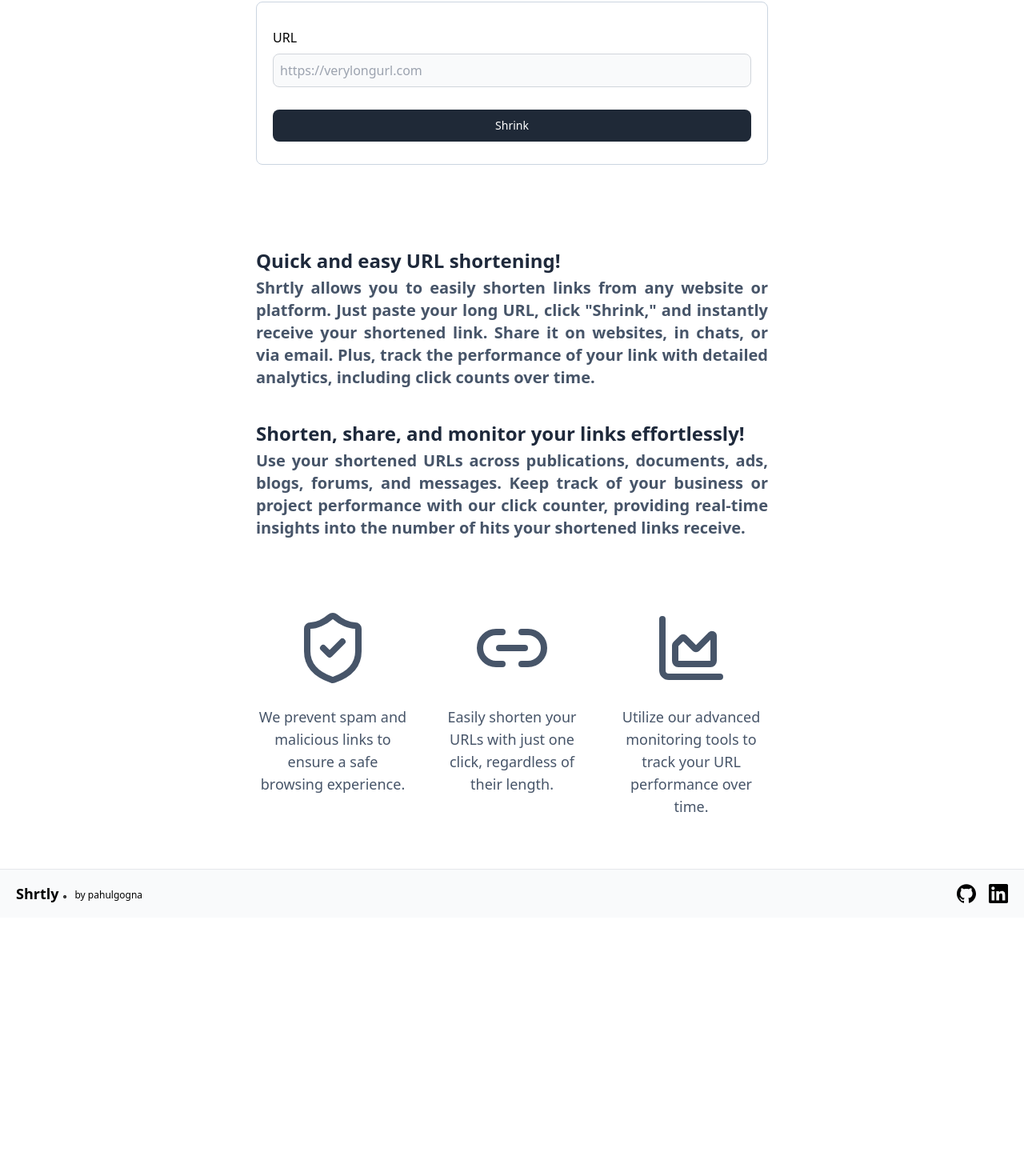
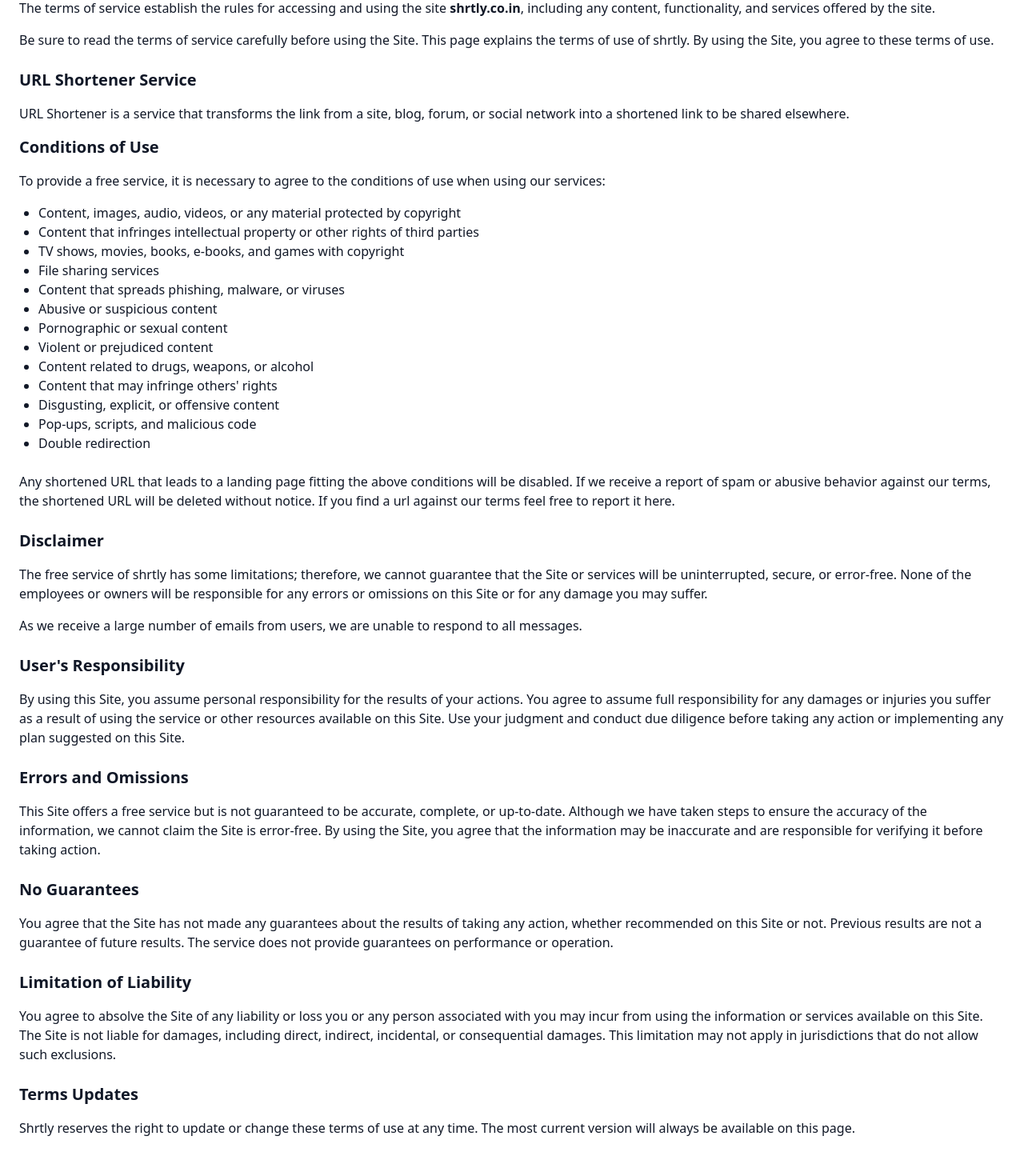
Before and after one commit to pahulgogna/shrtly-url, a React (Vite) app in the folder frontend/: page /terms in a window 1280 px wide. Before the commit this address led to /. Shown: the part 138-1608 px from the top of the page at 80% size. Before the commit the page ends 1285 px from the top, so only its background shows below. Built offline with nearby package versions, Linux system fonts and the light colour scheme.

Commit message:
add Terms of Service page and update footer links for navigation

```diff
--- a/frontend/index.html
+++ b/frontend/index.html
@@ -2,9 +2,8 @@
 <html lang="en">
   <head>
     <meta charset="UTF-8" />
-
-    <script async src="https://pagead2.googlesyndication.com/pagead/js/adsbygoogle.js"
-        data-ad-client="%REACT_APP_ADSENSE_CLIENT%"></script>
+      <script async src="https://pagead2.googlesyndication.com/pagead/js/adsbygoogle.js?client=%REACT_APP_ADSENSE_CLIENT%"
+     crossorigin="anonymous"></script>
 
     <meta name="viewport" content="width=device-width, initial-scale=1.0">
     <meta name="title" content="shrtly - The Best Free URL Shortener">
--- a/frontend/src/App.tsx
+++ b/frontend/src/App.tsx
@@ -9,14 +9,15 @@
 import Footer from './components/Footer'
 import { RecoilRoot } from 'recoil'
 import MyUrls from './pages/MyUrls'
+import TermsOfServices from './pages/TermsOfServices'
 
 function App() {
 
     return (
       <>
+      <RecoilRoot>
+        <BrowserRouter>
           <div className='min-h-screen'>
-        <BrowserRouter>
-        <RecoilRoot>
               <Appbar/>
               <Routes>
                 <Route element={<ShrinkUrl/>} path='/'/>
@@ -24,12 +25,13 @@
                 <Route element={<Analytics/>} path='/analytics'/>
                 <Route element={<GraphPage/>} path='/analytics/*'/>
                 <Route element={<MyUrls/>} path='/myurls'/>
+                <Route element={<TermsOfServices/>} path='/terms'/>
                 <Route element={<Redirect/>} path='/*'/>
               </Routes>
-        </RecoilRoot>
-        </BrowserRouter>
           </div>
         <Footer/>
+        </BrowserRouter>
+      </RecoilRoot>
       </>
     )
 }
--- a/frontend/src/components/Footer.tsx
+++ b/frontend/src/components/Footer.tsx
@@ -1,5 +1,6 @@
 import { Dot } from "lucide-react";
 import { GitHub, LinkedIn } from "./basics/Icons";
+import { Link } from "react-router-dom";
 
 const Footer = () => {
   return (
@@ -15,6 +16,24 @@
                     by pahulgogna
                 </div>
             </div>
+        </div>
+
+        <div className="flex gap-4 justify-center">
+            <a href={'/'} className="text-blue-600 font-light text-sm" >
+              Home
+            </a>
+
+            <a href={'/analytics'} className="text-blue-600 font-light text-sm" >
+              Analytics
+            </a>
+
+            <Link to={'/myurl'} className="text-blue-600 font-light text-sm" >
+              History
+            </Link>
+
+            <Link to={'/terms'} className="text-blue-600 font-light text-sm" >
+              Terms of service
+            </Link>
         </div>
 
         <div className="flex space-x-4">
--- /dev/null
+++ b/frontend/src/pages/TermsOfServices.tsx
@@ -0,0 +1,76 @@
+const TermsOfService = () => {
+  return (
+    <div className="p-6 text-gray-900">
+      <h1 className="text-2xl font-bold mb-4">Terms of Service</h1>
+      <p className="mb-4">
+        The terms of service establish the rules for accessing and using the site <span className="font-semibold">shrtly.co.in</span>, including any content, functionality, and services offered by the site.
+      </p>
+      <p className="mb-6">
+        Be sure to read the terms of service carefully before using the Site. This page explains the terms of use of shrtly. By using the Site, you agree to these terms of use.
+      </p>
+
+      <h2 className="text-xl font-semibold mb-4">URL Shortener Service</h2>
+      <p className="mb-4">
+        URL Shortener is a service that transforms the link from a site, blog, forum, or social network into a shortened link to be shared elsewhere.
+      </p>
+
+      <h2 className="text-xl font-semibold mb-4">Conditions of Use</h2>
+      <p className="mb-4">
+        To provide a free service, it is necessary to agree to the conditions of use when using our services:
+      </p>
+      <ul className="list-disc pl-6 mb-6">
+        <li>Content, images, audio, videos, or any material protected by copyright</li>
+        <li>Content that infringes intellectual property or other rights of third parties</li>
+        <li>TV shows, movies, books, e-books, and games with copyright</li>
+        <li>File sharing services</li>
+        <li>Content that spreads phishing, malware, or viruses</li>
+        <li>Abusive or suspicious content</li>
+        <li>Pornographic or sexual content</li>
+        <li>Violent or prejudiced content</li>
+        <li>Content related to drugs, weapons, or alcohol</li>
+        <li>Content that may infringe others' rights</li>
+        <li>Disgusting, explicit, or offensive content</li>
+        <li>Pop-ups, scripts, and malicious code</li>
+        <li>Double redirection</li>
+      </ul>
+      <p className="mb-6">
+        Any shortened URL that leads to a landing page fitting the above conditions will be disabled. If we receive a report of spam or abusive behavior against our terms, the shortened URL will be deleted without notice. If you find a url against our terms feel free to report it here.
+      </p>
+
+      <h2 className="text-xl font-semibold mb-4">Disclaimer</h2>
+      <p className="mb-4">
+        The free service of shrtly has some limitations; therefore, we cannot guarantee that the Site or services will be uninterrupted, secure, or error-free. None of the employees or owners will be responsible for any errors or omissions on this Site or for any damage you may suffer.
+      </p>
+      <p className="mb-6">
+        As we receive a large number of emails from users, we are unable to respond to all messages.
+      </p>
+
+      <h2 className="text-xl font-semibold mb-4">User's Responsibility</h2>
+      <p className="mb-6">
+        By using this Site, you assume personal responsibility for the results of your actions. You agree to assume full responsibility for any damages or injuries you suffer as a result of using the service or other resources available on this Site. Use your judgment and conduct due diligence before taking any action or implementing any plan suggested on this Site.
+      </p>
+
+      <h2 className="text-xl font-semibold mb-4">Errors and Omissions</h2>
+      <p className="mb-6">
+        This Site offers a free service but is not guaranteed to be accurate, complete, or up-to-date. Although we have taken steps to ensure the accuracy of the information, we cannot claim the Site is error-free. By using the Site, you agree that the information may be inaccurate and are responsible for verifying it before taking action.
+      </p>
+
+      <h2 className="text-xl font-semibold mb-4">No Guarantees</h2>
+      <p className="mb-6">
+        You agree that the Site has not made any guarantees about the results of taking any action, whether recommended on this Site or not. Previous results are not a guarantee of future results. The service does not provide guarantees on performance or operation.
+      </p>
+
+      <h2 className="text-xl font-semibold mb-4">Limitation of Liability</h2>
+      <p className="mb-6">
+        You agree to absolve the Site of any liability or loss you or any person associated with you may incur from using the information or services available on this Site. The Site is not liable for damages, including direct, indirect, incidental, or consequential damages. This limitation may not apply in jurisdictions that do not allow such exclusions.
+      </p>
+
+      <h2 className="text-xl font-semibold mb-4">Terms Updates</h2>
+      <p className="mb-6">
+        Shrtly reserves the right to update or change these terms of use at any time. The most current version will always be available on this page.
+      </p>
+    </div>
+  );
+};
+
+export default TermsOfService;
```
Also changed, not shown: 1 other file (tests, documents, lock files or other folders). Lines whose indentation alone changed are shown as unchanged.
